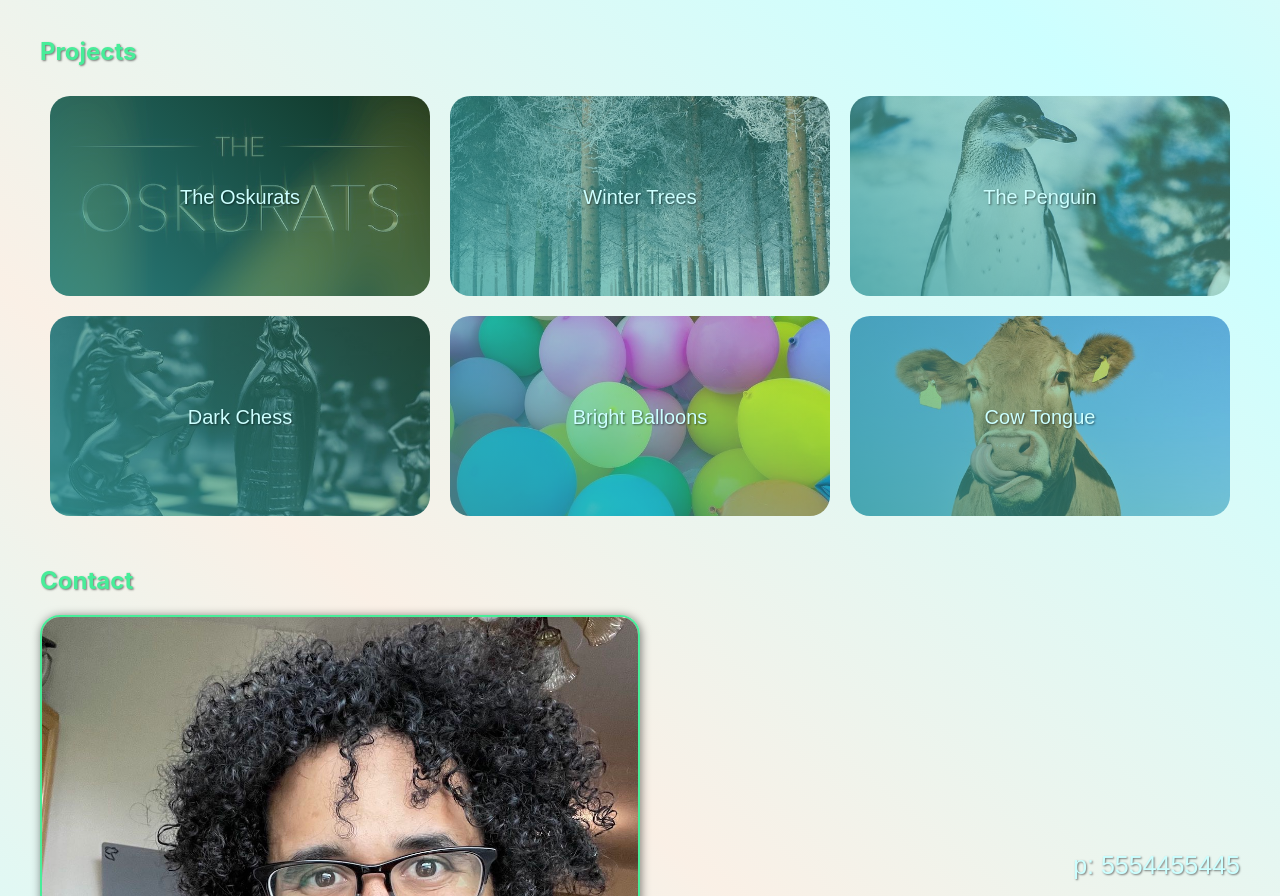
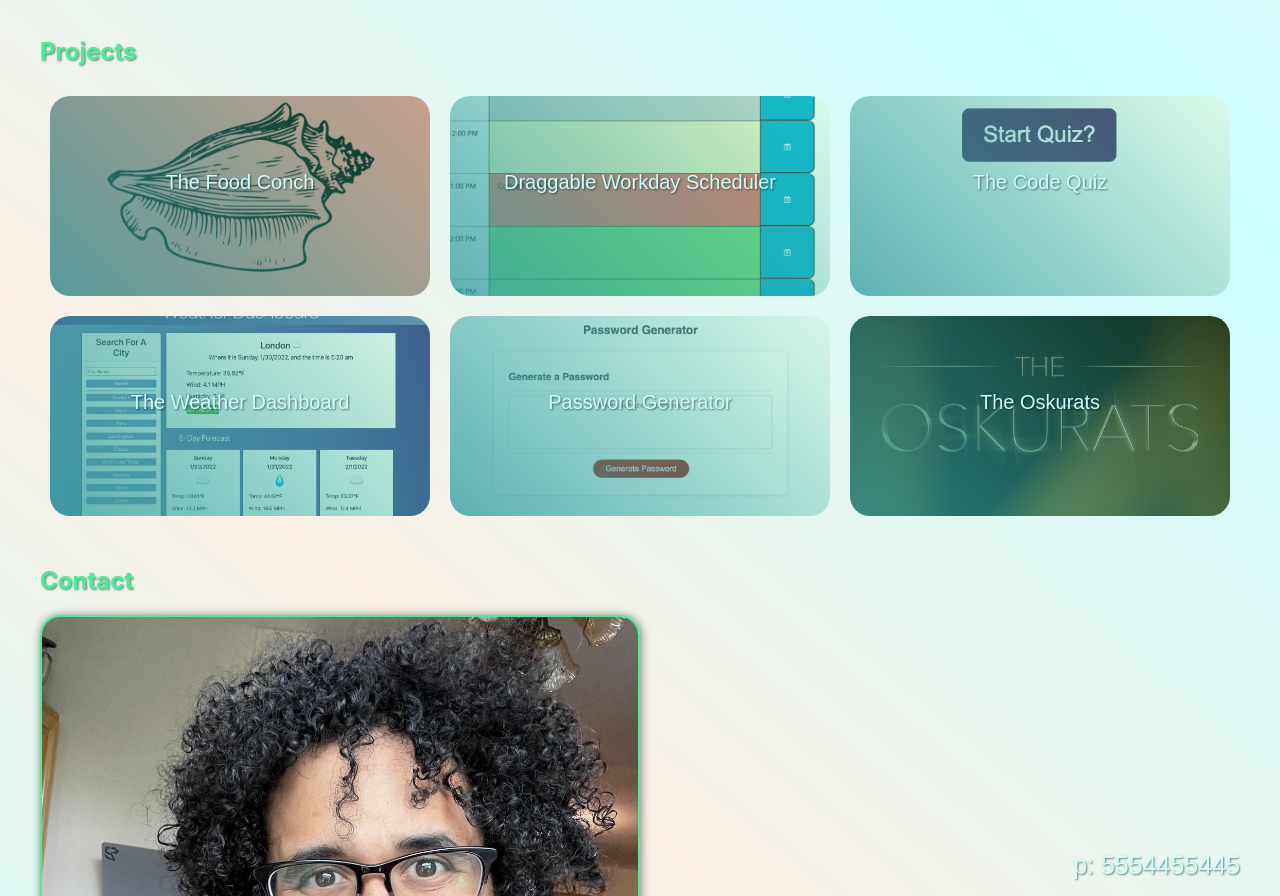
Before and after one commit to MrSumada/adam-payne-portfolio, a plain HTML site: page index.html in a window 1280 px wide. Shown: the part 873-1769 px from the top of the page. Drawn offline with Linux system fonts and the light colour scheme.

Commit message:
update projects

```diff
--- a/assets/css/style.css
+++ b/assets/css/style.css
@@ -158,14 +158,13 @@ footer h3 {
 .project-thumb:hover {
     border: 5px solid var(--third-color);
     padding: 0;
-    flex: 1.25;
 }
 
 .project-thumb a {
     display: block;
     height: 100%;
     width: 100%;
-    padding: 85px 0;
+    padding: 70px 5px;
 }
 .project-thumb a:hover {
     text-decoration: none;
@@ -173,27 +172,27 @@ footer h3 {
 
 /* background-size and position need to be after background-image for iPhones */
 #project-0 {
-    background: var(--gradient), url(../../assets/images/Awards.jpg);
+    background: var(--gradient), url(../../assets/images/food-conch-logo.png);
 }
 
 #project-1 {
-    background:  var(--gradient), url(../../assets/images/winter-trees.jpg);
+    background:  var(--gradient), url(../../assets/images/workday-hours.png);
 }
 
 #project-2 {
-    background:  var(--gradient), url(../../assets/images/penguin.jpg);
+    background:  var(--gradient), url(../../assets/images/code-quiz-logo.png);
 }
 
 #project-3 {
-    background:  var(--gradient), url(../../assets/images/chess.jpg);
+    background:  var(--gradient), url(../../assets/images/weather-dashboard-screenshot.png);
 }
 
 #project-4 {
-    background:  var(--gradient), url(../../assets/images/balloons.jpg);
+    background:  var(--gradient), url(../../assets/images/password.png);
 }
 
 #project-5 {
-    background:  var(--gradient), url(../../assets/images/cow-tongue.jpg);
+    background:  var(--gradient), url(../../assets/images/Awards.jpg);
 }
 
 #project-0, #project-1, #project-2, #project-3, #project-4, #project-5 {
@@ -263,11 +262,11 @@ footer h3 {
     .gear-0:nth-last-child(1) {
         display: none;
     }
-  }
+}
 
 /* @MEDIA QUERIES - PHONE */
 
-  @media screen and (max-width: 600px) {
+@media screen and (max-width: 600px) {
 
     h1 {
         font-size: 50px;
@@ -329,15 +328,6 @@ footer h3 {
         margin: 0 10px;
     }
 
-    .project-thumb:hover {
-        height: 230px;
-    }
-
-    .project-thumb a:hover {
-        padding: 100px 0;
-    }
-
-
     #project-0, #project-1, #project-2, #project-3, #project-4, #project-5 {
         flex: 1 auto;
     }
@@ -368,4 +358,4 @@ footer h3 {
     .gear-0:nth-last-child(-n+5) {
         display: none;
     }
-  }
+}
--- a/index.html
+++ b/index.html
@@ -44,7 +44,7 @@
                 <img class="gear-0" src="./assets/images/gear-img.png" alt="">
                 <img class="gear-0" src="./assets/images/gear-img.png" alt="">
                 <img class="gear-0" src="./assets/images/gear-img.png" alt="">
-           </section>
+            </section>
         </section>
 
 <!-- HERO SECTION -->
@@ -66,24 +66,24 @@
             <h2>Projects</h2>
             <div class="project-line">
                 <div class="project-thumb" id="project-0">
-                    <a href="https://www.youtube.com/watch?v=j5MaoKQ4LAE" alt="The Oskurats, a familial Oscars parody.">The Oskurats</a>
+                    <a href="https://alessandrob96.github.io/The-Food-Conch/" alt="The Food Conch, a site for Dinner Indecision.">The Food Conch</a>
                 </div>
                 <div class="project-thumb" id="project-1">
-                    <a href="https://pixabay.com/photos/trees-forest-winter-woods-5974614/" alt="Snow-laden winter trees.">Winter Trees</a>
+                    <a href="https://mrsumada.github.io/draggable-hourly-workday-scheduler/" alt="A Draggable Workday Scheduler">Draggable Workday Scheduler</a>
                 </div>
                 <div class="project-thumb" id="project-2">
-                    <a href="https://pixabay.com/photos/animal-avian-bird-cold-nature-1867125/" alt="An penguin standing tall.">The Penguin</a>
+                    <a href="https://mrsumada.github.io/javascript-coded-javascript-code-quiz/" alt="A Javascript-Coded Javascript Code Quiz">The Code Quiz</a>
                 </div>
             </div>
             <div class="project-line">
                 <div class="project-thumb" id="project-3">
-                    <a href="https://pixabay.com/photos/chess-queen-black-queen-knight-6872239/" alt="A eerie dark chess board.">Dark Chess</a>
+                    <a href="https://github.com/MrSumada/custom-buttons-weather-dashboard" alt="A Dashboard for your local weather.">The Weather Dashboard</a>
                 </div>
                 <div class="project-thumb" id="project-4">
-                    <a href="https://pixabay.com/photos/balloons-colorful-multicolored-1869790/" alt="An array of bright balloons.">Bright Balloons</a>
+                    <a href="https://mrsumada.github.io/password-generator/" alt="A Customizable Password Generator">Password Generator</a>
                 </div>
                 <div class="project-thumb" id="project-5">
-                    <a href="https://pixabay.com/photos/cow-lick-tongue-head-cow-head-1715829/" alt="A Cow licking their lips.">Cow Tongue</a>
+                    <a href="https://www.youtube.com/watch?v=j5MaoKQ4LAE" alt="The Oskurats, a familial Oscars parody.">The Oskurats</a>
                 </div>
             </div>
         </section>
@@ -122,7 +122,7 @@
                 <img class="gear-0" src="./assets/images/gear-img.png" alt="">
                 <img class="gear-0" src="./assets/images/gear-img.png" alt="">
                 <img class="gear-0" src="./assets/images/gear-img.png" alt="">
-           </section>
+            </section>
         </section>
 
 <!-- FOOTER -->
```
Also changed, not shown: assets/images/code-quiz-logo.png (added), assets/images/code-quiz.png (added), assets/images/food-conch-logo.png (added), assets/images/food-conch-page.png (added), assets/images/password-button.png (added), assets/images/password.png (added), assets/images/weather-dashboard-screenshot.png (added), assets/images/workday-hours.png (added), assets/images/workday-scheduler.png (added).
